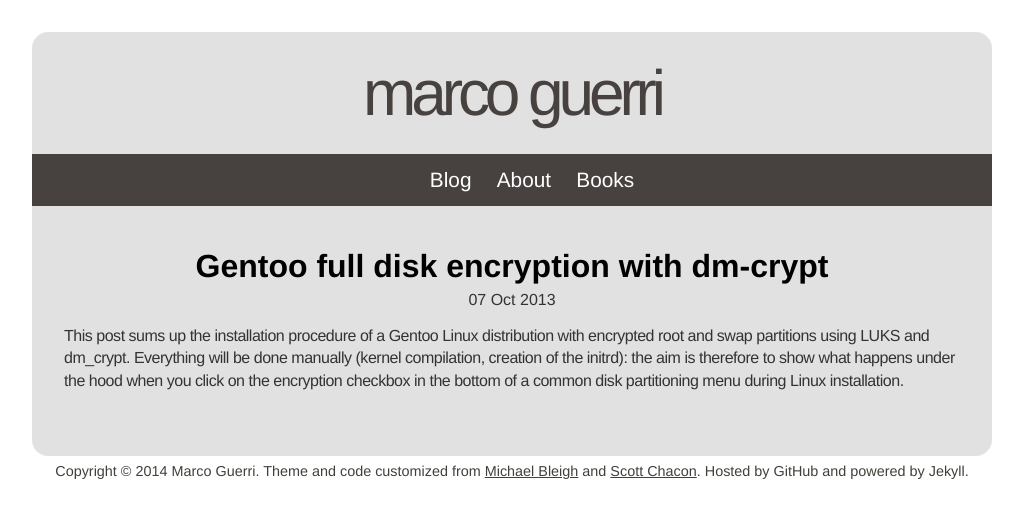
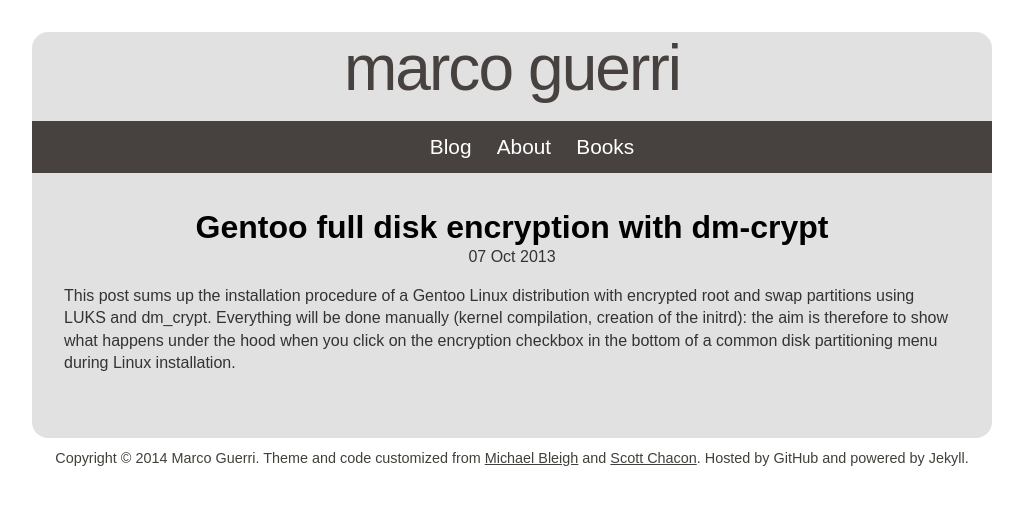
Before and after one commit to marcoguerri/marcoguerri.github.io, a Jekyll site: the page built from index.html, in a window 1280 px wide. Shown: the top 518 px of the page, without its empty margins (128-1151 px from the left). Built offline with Jekyll 4.4.1, drawn with Linux system fonts in a browser that asks for light colours; Markdown is read by kramdown in place of the engine named in the settings.

Commit message:
Font restyling

```diff
--- a/css/master.css
+++ b/css/master.css
@@ -1,7 +1,10 @@
 body {
-  font-family: "Helvetica Neue",HelveticaNeue,Helvetica,Arial,sans-serif;
+  font-family: arial, sans-serif;
+  font-weight: normal;
   background: #FFFFFF;
+  line-height: 150%;
   font-size: 1em;
+  overflow-y:scroll;
 }
 
 .more { font-size: 0.7em;}
@@ -50,7 +53,7 @@ a:visited {
 #header h1 {
   font-size: 4em;
   display: inline;
-  letter-spacing: -0.08em;
+  letter-spacing: -0.03em;
   color: #47423F;
   font-weight: normal;
 }
@@ -100,7 +103,6 @@ a:visited {
 
 #content p {
   line-height: 140%;
-  letter-spacing: -0.03em;
 }
 
 .date {
```
